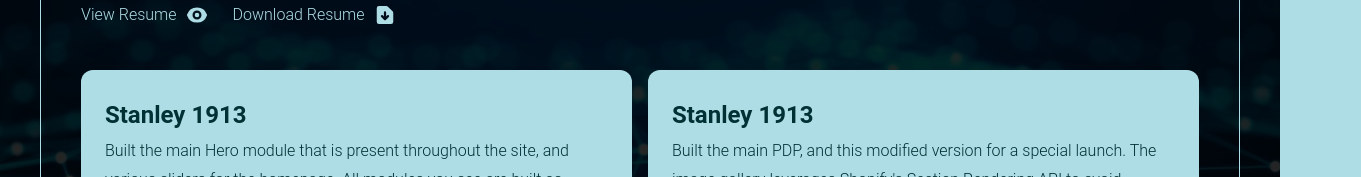
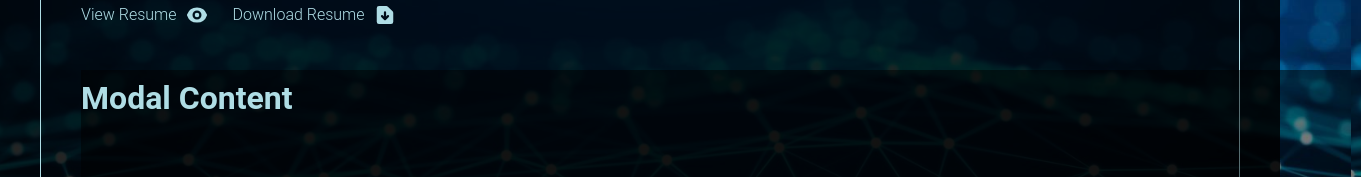
Before and after one commit to nvonbuttlar/portfolio-2025, a React (Vite) app: page /portfolio in a window 1280 px wide. Shown: the part 327-504 px from the top of the page, 1361 px wide, since content can reach past the window. Built offline with nearby package versions, Linux system fonts and the light colour scheme.

Commit message:
crate modal files

```diff
--- /dev/null
+++ b/src/components/Modal.jsx
@@ -0,0 +1,13 @@
+import { useState } from 'react'
+
+export default function Modal() {
+  const [showModal, setShowModal] = useState(false);
+
+  return (
+    <div className="modal">
+      <div className="modal__content">
+        <h2>Modal Content</h2>
+      </div>
+    </div>
+  )
+}
--- a/src/components/Navbar.jsx
+++ b/src/components/Navbar.jsx
@@ -9,7 +9,6 @@
 
   const toggleMenu = () => {
     setShowMobileMenu(!showMobileMenu);
-    console.log("show mobile menu: ", showMobileMenu);
   }
 
   return (
--- a/src/components/ResumeButtons.jsx
+++ b/src/components/ResumeButtons.jsx
@@ -1,8 +1,10 @@
 import { DocumentArrowDownIcon } from '@heroicons/react/16/solid';
 import { EyeIcon } from '@heroicons/react/16/solid';
+import Modal from './Modal';
 
 export default function ResumeButtons() {
   return (
+    <>
       <div className='resume-btns'>
         <a className='resume-btns__btn'>
           View Resume
@@ -13,5 +15,7 @@
           <DocumentArrowDownIcon className='icon' />
         </a>
       </div>
+      <Modal />
+    </>
   )
 }
--- a/src/scss/_global.scss
+++ b/src/scss/_global.scss
@@ -223,3 +223,12 @@
     top: calc(50% - 12px);
   }
 }
+
+// Modal
+
+.modal {
+  z-index: 100;
+  height: 100vh;
+  width: 100vw;
+  background-color: rgba(0,0,0,0.5);
+}
```
Lines whose indentation alone changed are shown as unchanged.
